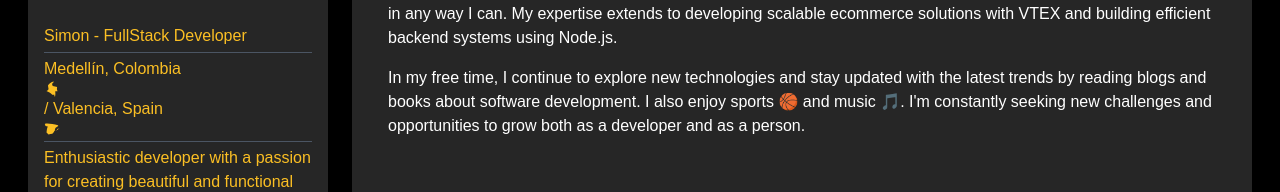
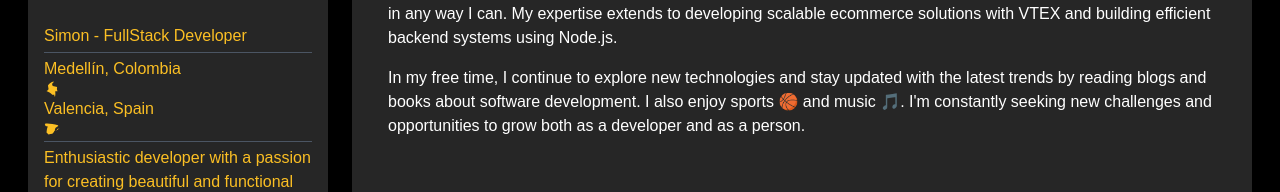
Before and after one commit to sgonzaec/portafolio-react, a React (Vite) app: page / in a window 1280 px wide. Shown: the part 386-578 px from the top of the page. Built offline with nearby package versions, Linux system fonts and the light colour scheme.

Commit message:
hotfix: updatate p

```diff
--- a/src/Blocks/GeneralInfo.jsx
+++ b/src/Blocks/GeneralInfo.jsx
@@ -30,7 +30,8 @@ const GeneralInfo = () => {
               <Typed titles={generalData.greetings} />
               <p>Simon - FullStack Developer</p>
               <hr className="border-gray-600 my-1" />
-              <p>Medellín, Colombia {LanguageLogoByName('FlagColombia')} / Valencia, Spain {LanguageLogoByName('FlagSpain')}</p>
+              <p>Medellín, Colombia {LanguageLogoByName('FlagColombia')}<p>
+              </p>Valencia, Spain {LanguageLogoByName('FlagSpain')}</p>
               <hr className="border-gray-600 my-1" />
               <p>
                 Enthusiastic developer with a passion for creating beautiful and
```
